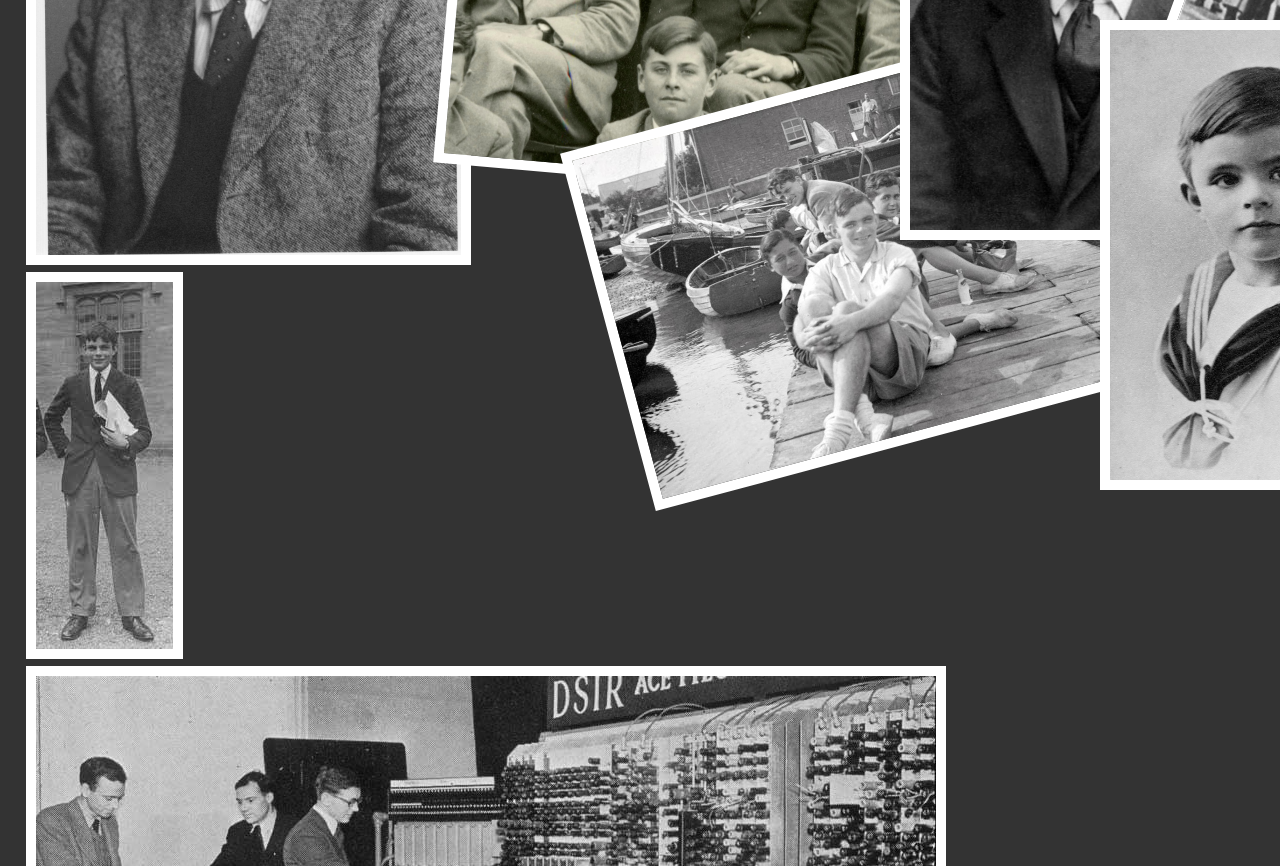
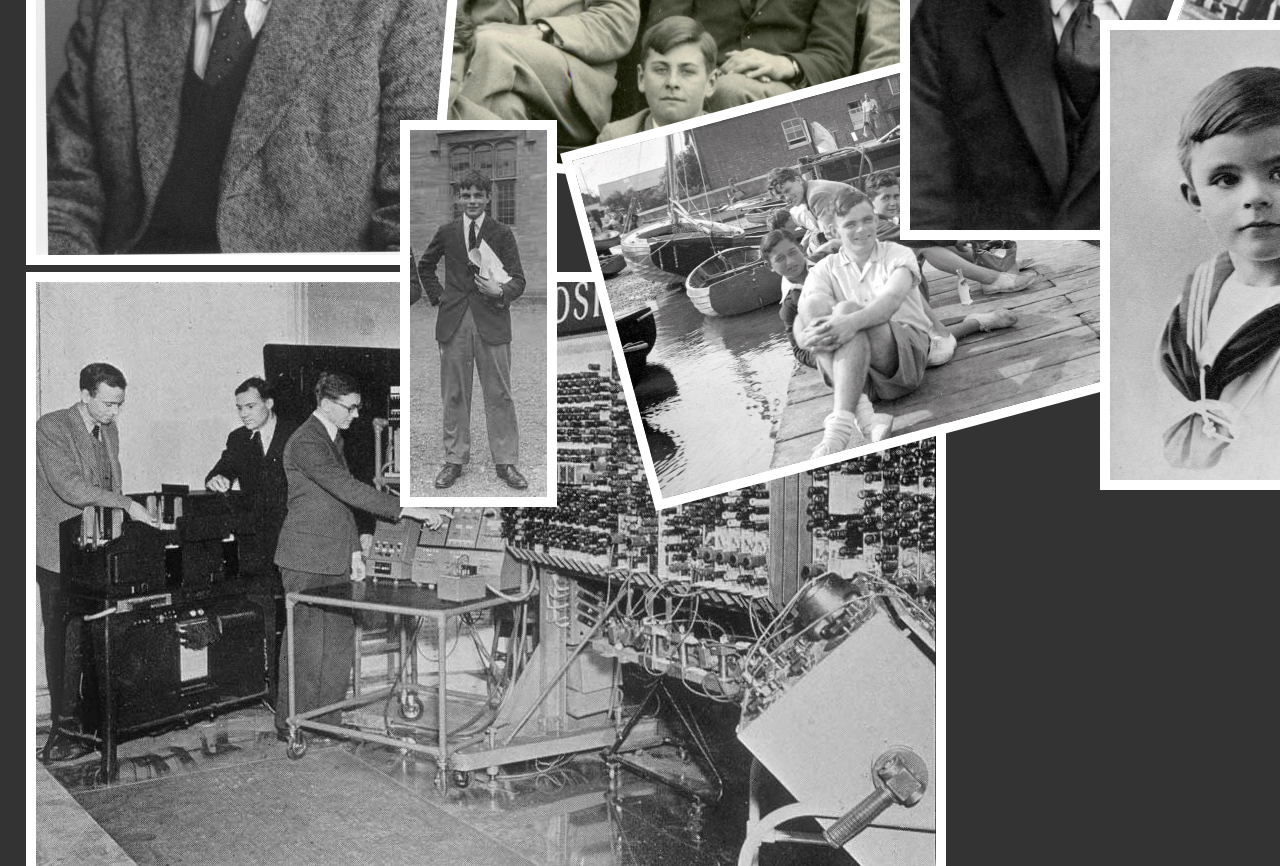
Before and after one commit to auorra/Tribute-To-Alan, a plain HTML site: page index.html in a window 1280 px wide. Shown: the part 480-1346 px from the top of the page. Drawn offline with Linux system fonts and the light colour scheme; a web font is replaced by a local one.

Commit message:
new update

```diff
--- a/style.css
+++ b/style.css
@@ -70,6 +70,12 @@ body {
 	left: 1100px;
 }
 
+.img-div7 {
+	position: absolute;
+	top: 600px;
+	left: 400px;
+}
+
 img {
 	border: 10px solid #fff;
 }
```
